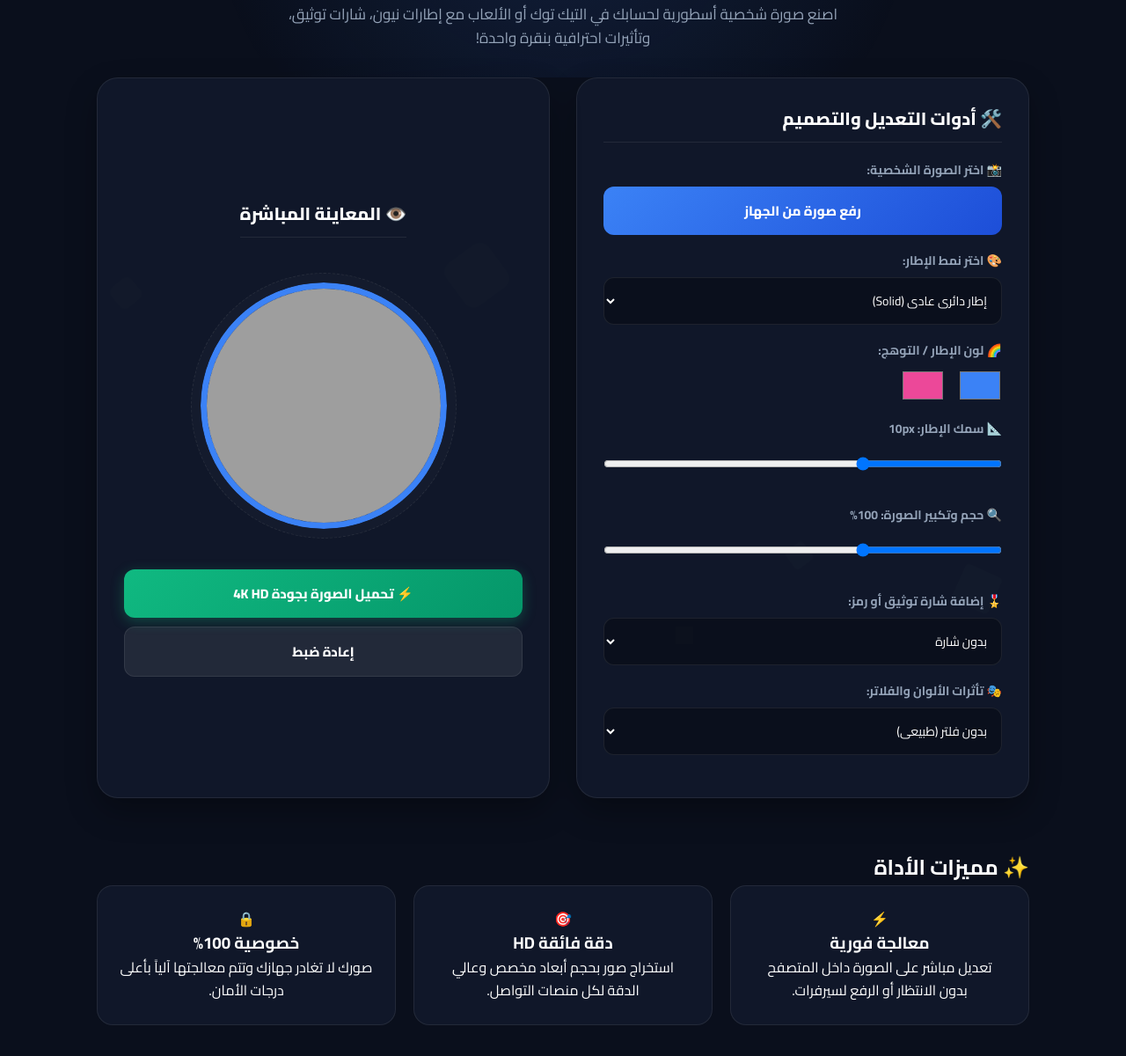
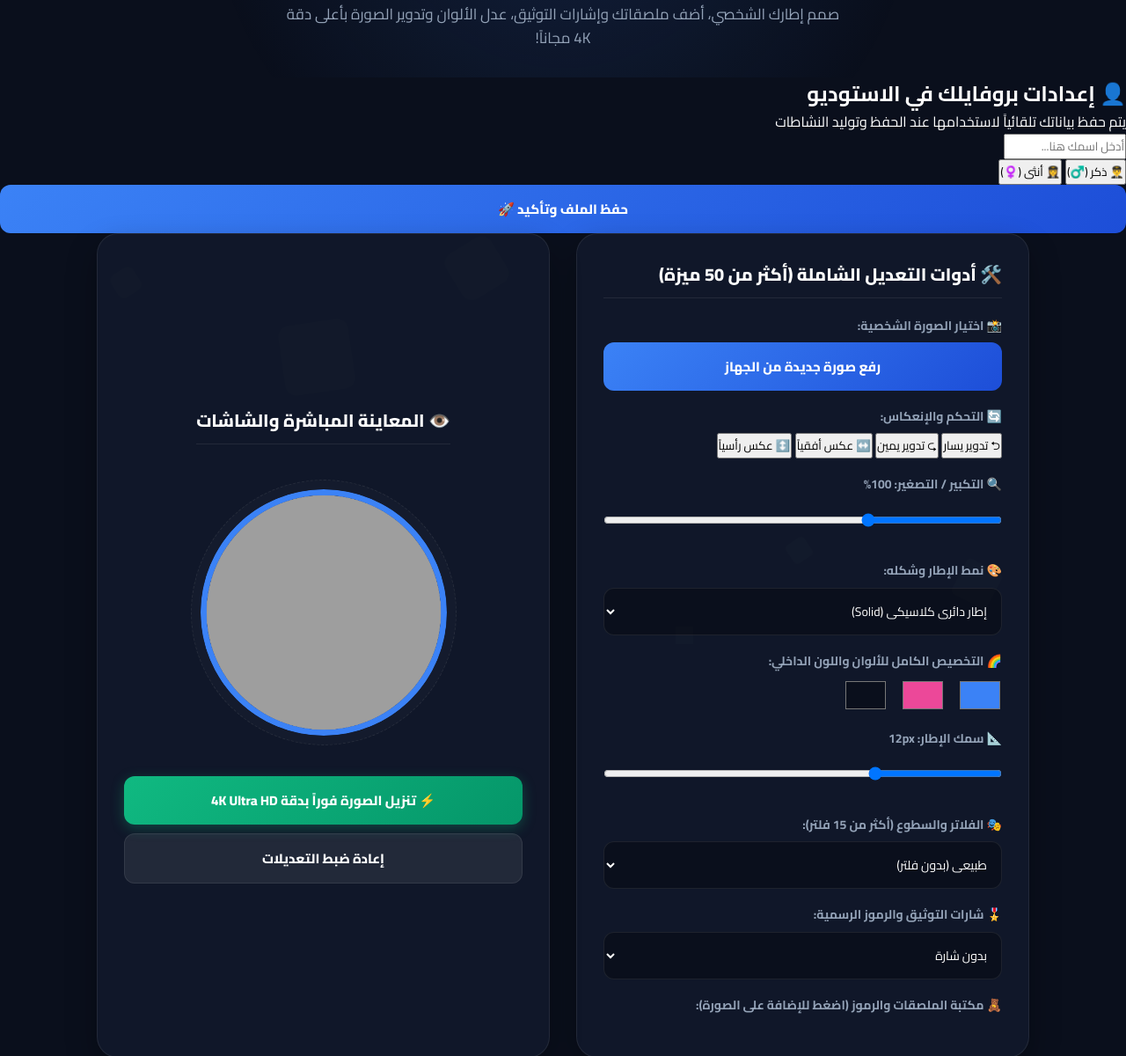
Before and after one commit to abod4abod13-spec/Abood-Avatar-Maker, a plain HTML site: page index.html in a window 1280 px wide. Shown: the part 218-1418 px from the top of the page at 88% size. Drawn offline with Linux system fonts and the light colour scheme.

Commit message:
Revise index.html for improved content and clarity
Updated various sections of the HTML file to enhance descriptions, titles, and features related to the avatar maker. Adjusted content for better clarity and user experience.

```diff
--- a/index.html
+++ b/index.html
@@ -4,7 +4,7 @@
     <meta charset="UTF-8">
     <meta name="viewport" content="width=device-width, initial-scale=1.0">
     <title>Abood Avatar Maker | صانع ومعدل صور الحسابات الاحترافي</title>
-    <meta name="description" content="صمم إطارات نيونيّة ودائرية احترافية لصور حساباتك في TikTok وInstagram وGaming بأعلى جودة.">
+    <meta name="description" content="استوديو متكامل لتعديل وتصميم صور الحسابات الشخصية، الإطارات النيون، الفلاتر والملصقات بدقة 4K.">
     <meta name="theme-color" content="#0a0f1c">
 
     <link rel="stylesheet" href="style.css">
@@ -22,7 +22,7 @@
         <div class="splash-content">
             <div class="logo-circle">🎨</div>
             <h1>Abood Avatar Maker</h1>
-            <p>جاري تحضير استوديو تعديل الصور والرموز...</p>
+            <p>جاري تحضير استوديو التصميم المتكامل...</p>
             <div class="loading-bar">
                 <div class="loading-fill"></div>
             </div>
@@ -41,12 +41,16 @@
 
     <button id="topBtn">⬆</button>
 
+    <!-- شريط التنبيهات المباشرة -->
+    <div id="liveToastContainer" class="toast-container"></div>
+
     <!-- الهيدر -->
     <header>
         <nav class="navbar">
-            <div class="logo">🚀 Abood Avatar</div>
+            <div class="logo">🚀 Abood Avatar Pro</div>
             <div class="nav-links">
-                <a href="#editor-section">المصمم</a>
+                <a href="#profile-section">حسابي</a>
+                <a href="#editor-section">المستودع</a>
                 <a href="#features">المميزات</a>
                 <a href="#developer">المطور</a>
             </div>
@@ -56,95 +60,139 @@
     <!-- واجهة الصفحة الرئيسية -->
     <section class="hero">
         <div class="hero-content">
-            <h1>صانع صور الحسابات والإطارات الدائرية 👑</h1>
-            <p>اصنع صورة شخصية أسطورية لحسابك في التيك توك أو الألعاب مع إطارات نيون، شارات توثيق، وتأثيرات احترافية بنقرة واحدة!</p>
+            <h1>استوديو صانع ومعدل صور الحسابات الشامل 👑</h1>
+            <p>صمم إطارك الشخصي، أضف ملصقاتك وإشارات التوثيق، عدل الألوان وتدوير الصورة بأعلى دقة 4K مجاناً!</p>
         </div>
     </section>
 
-    <!-- قسم الاستوديو الرئيسي للتعديل -->
+    <!-- قسم البروفايل والشخصية -->
+    <section id="profile-section" class="profile-container">
+        <div class="profile-card">
+            <h2>👤 إعدادات بروفايلك في الاستوديو</h2>
+            <p class="subtitle">يتم حفظ بياناتك تلقائياً لاستخدامها عند الحفظ وتوليد النشاطات</p>
+
+            <div class="profile-form">
+                <input type="text" id="userNameInput" placeholder="أدخل اسمك هنا..." autocomplete="off">
+                <div class="gender-selector">
+                    <button class="gender-btn active" data-gender="male">👨‍✈️ ذكر (♂️)</button>
+                    <button class="gender-btn" data-gender="female">👩‍✈️ أنثى (♀️)</button>
+                </div>
+                <button id="saveProfileBtn" class="btn-primary">حفظ الملف وتأكيد 🚀</button>
+            </div>
+        </div>
+    </section>
+
+    <!-- استوديو التصميم والتعديل -->
     <section id="editor-section" class="editor-container">
         <div class="editor-grid">
 
-            <!-- لوحة التحكم بالتأثيرات (اليمين) -->
+            <!-- لوحة التعديل والتحكم (اليمين) -->
             <div class="controls-card">
-                <h2>🛠️ أدوات التعديل والتصميم</h2>
+                <h2>🛠️ أدوات التعديل الشاملة (أكثر من 50 ميزة)</h2>
 
                 <!-- رفع الصورة -->
                 <div class="control-group">
-                    <label>📸 اختر الصورة الشخصية:</label>
+                    <label>📸 اختيار الصورة الشخصية:</label>
                     <input type="file" id="imageInput" accept="image/*" hidden>
-                    <button class="btn-primary" onclick="document.getElementById('imageInput').click()">رفع صورة من الجهاز</button>
+                    <button class="btn-primary" onclick="document.getElementById('imageInput').click()">رفع صورة جديدة من الجهاز</button>
                 </div>
 
-                <!-- نمط الإطار -->
+                <!-- التحويل والتدوير والإنعكاس -->
                 <div class="control-group">
-                    <label>🎨 اختر نمط الإطار:</label>
+                    <label>🔄 التحكم والإنعكاس:</label>
+                    <div class="tools-btn-grid">
+                        <button id="rotateLeftBtn" class="tool-btn">⮌ تدوير يسار</button>
+                        <button id="rotateRightBtn" class="tool-btn">⮎ تدوير يمين</button>
+                        <button id="flipHBtn" class="tool-btn">↔️ عكس أفقياً</button>
+                        <button id="flipVBtn" class="tool-btn">↕️ عكس رأسياً</button>
+                    </div>
+                </div>
+
+                <!-- التحكم بالحجم والزوايا -->
+                <div class="control-group">
+                    <label>🔍 التكبير / التصغير: <span id="zoomVal">100</span>%</label>
+                    <input type="range" id="zoomLevel" min="30" max="250" value="100">
+                </div>
+
+                <!-- أنماط الإطار وتخصيص الألوان الكاملة -->
+                <div class="control-group">
+                    <label>🎨 نمط الإطار وشكله:</label>
                     <select id="borderStyleSelect" class="styled-select">
-                        <option value="solid">إطار دائري عادي (Solid)</option>
-                        <option value="neon">إطار نيون مضيء (Glow)</option>
-                        <option value="gradient">تدرج ألوان احترافي (Gradient)</option>
-                        <option value="dashed">مقطع أجزاء (Dashed Grid)</option>
-                        <option value="double">إطار مزدوج (Double Ring)</option>
+                        <option value="solid">إطار دائري كلاسيكي (Solid)</option>
+                        <option value="neon">إطار نيون مضيء (Glow Neon)</option>
+                        <option value="gradient">تدرج نيون ثنائي (Gradient)</option>
+                        <option value="dashed">إطار مقطع (Dashed Cyber)</option>
+                        <option value="double">إطار حلقة مزدوجة (Double Ring)</option>
+                        <option value="square">إطار مربعي عصري (Square Radius)</option>
+                        <option value="hexagon">إطار سداسي (Hexagon Shape)</option>
                     </select>
                 </div>
 
-                <!-- ألوان الإطار -->
                 <div class="control-group">
-                    <label>🌈 لون الإطار / التوهج:</label>
+                    <label>🌈 التخصيص الكامل للألوان واللون الداخلي:</label>
                     <div class="color-pickers">
-                        <input type="color" id="borderColor1" value="#3b82f6" title="اللون الرئيسي">
-                        <input type="color" id="borderColor2" value="#ec4899" title="اللون الثانوي">
+                        <input type="color" id="borderColor1" value="#3b82f6" title="اللون الرئيسي للإطار">
+                        <input type="color" id="borderColor2" value="#ec4899" title="اللون الثانوي للإطار">
+                        <input type="color" id="bgColorInput" value="#0a0f1c" title="لون خلفية القناع">
                     </div>
                 </div>
 
-                <!-- سمك الإطار والتقريب -->
                 <div class="control-group">
-                    <label>📐 سمك الإطار: <span id="borderWidthVal">10</span>px</label>
-                    <input type="range" id="borderWidth" min="0" max="30" value="10">
+                    <label>📐 سمك الإطار: <span id="borderWidthVal">12</span>px</label>
+                    <input type="range" id="borderWidth" min="0" max="40" value="12">
                 </div>
 
+                <!-- الفلاتر وتأثيرات الصورة -->
                 <div class="control-group">
-                    <label>🔍 حجم وتكبير الصورة: <span id="zoomVal">100</span>%</label>
-                    <input type="range" id="zoomLevel" min="50" max="200" value="100">
-                </div>
-
-                <!-- الشارات والمسميات -->
-                <div class="control-group">
-                    <label>🎖️ إضافة شارة توثيق أو رمز:</label>
-                    <select id="badgeSelect" class="styled-select">
-                        <option value="none">بدون شارة</option>
-                        <option value="verified_blue">✔️ توثيق أزرق (Verified)</option>
-                        <option value="verified_gold">⭐ توثيق ذهبي (Gold VIP)</option>
-                        <option value="pro">🔥 شارة PRO</option>
-                        <option value="crown">👑 تاج أسطوري</option>
-                        <option value="gaming">🎮 رمز ألعاب</option>
+                    <label>🎭 الفلاتر والسطوع (أكثر من 15 فلتر):</label>
+                    <select id="filterSelect" class="styled-select">
+                        <option value="none">طبيعي (بدون فلتر)</option>
+                        <option value="contrast">تباين عالي وبريق (High Contrast)</option>
+                        <option value="brightness">سطوع مشرق (Vibrant)</option>
+                        <option value="grayscale">أبيض وأسود فاخر (Luxury B&W)</option>
+                        <option value="cyberpunk">ثيم السايبر بنك (Cyberpunk Pink)</option>
+                        <option value="vintage">كلاسيكي دافئ (Warm Vintage)</option>
+                        <option value="invert">ألوان معكوسة (Invert Neon)</option>
+                        <option value="blur">ضبابي ناعم (Soft Blur)</option>
+                        <option value="sepia">ثيم السيبيا الدافئ (Sepia Classic)</option>
+                        <option value="saturate">تشبع ألوان عالي (Deep Saturation)</option>
                     </select>
                 </div>
 
-                <!-- فلتر الألوان -->
+                <!-- شارات التوثيق -->
                 <div class="control-group">
-                    <label>🎭 تأثرات الألوان والفلاتر:</label>
-                    <select id="filterSelect" class="styled-select">
-                        <option value="none">بدون فلتر (طبيعي)</option>
-                        <option value="contrast">سطوع وتباين عالي</option>
-                        <option value="grayscale">أبيض وأسود فاخر</option>
-                        <option value="cyberpunk">ثيم سايبر بنك (Cyberpunk)</option>
-                        <option value="vintage">ثيم كلاسيكي (Warm)</option>
+                    <label>🎖️ شارات التوثيق والرموز الرسمية:</label>
+                    <select id="badgeSelect" class="styled-select">
+                        <option value="none">بدون شارة</option>
+                        <option value="verified_blue">✔️ توثيق أزرق (Official Verified)</option>
+                        <option value="verified_gold">⭐ توثيق ذهبي (Gold VIP Badge)</option>
+                        <option value="pro">🔥 شارة المحترفين (PRO Badge)</option>
+                        <option value="crown">👑 تاج أسطوري علوي (Top Crown)</option>
+                        <option value="gaming">🎮 رمز الألعاب (Gamer Badge)</option>
+                        <option value="verified_green">🟢 توثيق حساب نشط (Active Green)</option>
                     </select>
+                </div>
+
+                <!-- مكتبة الملصقات الشاملة -->
+                <div class="control-group">
+                    <label>🧸 مكتبة الملصقات والرموز (اضغط للإضافة على الصورة):</label>
+                    <div id="stickersBox" class="stickers-grid">
+                        <!-- يتم إنشاؤها عبر JavaScript -->
+                    </div>
                 </div>
 
             </div>
 
-            <!-- لوحة المعاينة الحية والتنزيل (اليسار) -->
+            <!-- لوحة المعاينة الحية والتنزيل الفوري (اليسار) -->
             <div class="preview-card">
-                <h2>👁️ المعاينة المباشرة</h2>
+                <h2>👁️ المعاينة المباشرة والشاشات</h2>
                 <div class="canvas-wrapper">
-                    <canvas id="avatarCanvas" width="400" height="400"></canvas>
+                    <canvas id="avatarCanvas" width="500" height="500"></canvas>
                 </div>
 
                 <div class="download-actions">
-                    <button id="downloadBtn" class="download-btn premium-btn">⚡ تحميل الصورة بجودة 4K HD</button>
-                    <button id="resetBtn" class="btn-secondary">إعادة ضبط</button>
+                    <button id="downloadBtn" class="download-btn premium-btn">⚡ تنزيل الصورة فوراً بدقة 4K Ultra HD</button>
+                    <button id="resetBtn" class="btn-secondary">إعادة ضبط التعديلات</button>
                 </div>
             </div>
 
@@ -153,15 +201,16 @@
 
     <!-- المميزات -->
     <section id="features" class="features">
-        <h2 class="section-title">✨ مميزات الأداة</h2>
+        <h2 class="section-title">✨ مميزات الاستوديو</h2>
         <div class="features-grid">
-            <div class="feature-box">⚡<h3>معالجة فورية</h3><p>تعديل مباشر على الصورة داخل المتصفح بدون الانتظار أو الرفع لسيرفرات.</p></div>
-            <div class="feature-box">🎯<h3>دقة فائقة HD</h3><p>استخراج صور بحجم أبعاد مخصص وعالي الدقة لكل منصات التواصل.</p></div>
-            <div class="feature-box">🔒<h3>خصوصية 100%</h3><p>صورك لا تغادر جهازك وتتم معالجتها آلياً بأعلى درجات الأمان.</p></div>
+            <div class="feature-box">⚡<h3>تحميل بدقة 4K</h3><p>حفظ الصور بدقة فائقة بحجم 2000x2000 بكسل وبسرعة تنزيل فائقة.</p></div>
+            <div class="feature-box">🎨<h3>تدوير وإنعكاس</h3><p>تحكم كامل في الاتجاهات، الإنعكاس الأفقي والرأسي والتدوير الدقيق.</p></div>
+            <div class="feature-box">🎖️<h3>شارات ملصقات</h3><p>مكتبة ملصقات غنية وشارات توثيق لجميع شبكات التواصل.</p></div>
+            <div class="feature-box">🔒<h3>حفظ آمن ومباشر</h3><p>معالجة سريعة بدون رفع للأنترنت تضمن سرية وسلامة صورك.</p></div>
         </div>
     </section>
 
-    <!-- كرت المطور المحدث بالحسابات الجديدة -->
+    <!-- كرت المطور -->
     <section id="developer" class="developer-section">
         <h2 class="section-title">👨‍💻 المطور</h2>
         <div class="developer-card">
```
